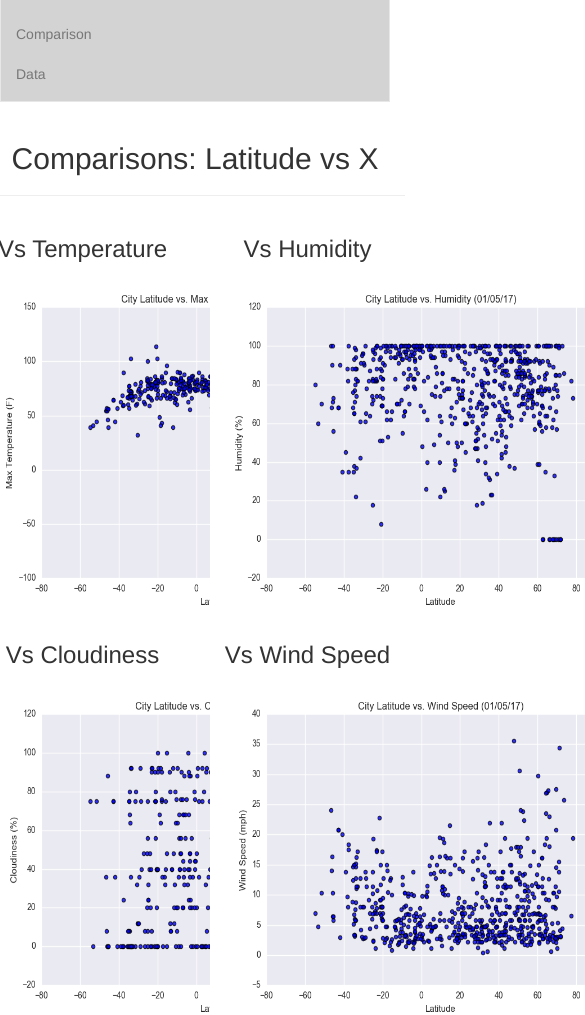
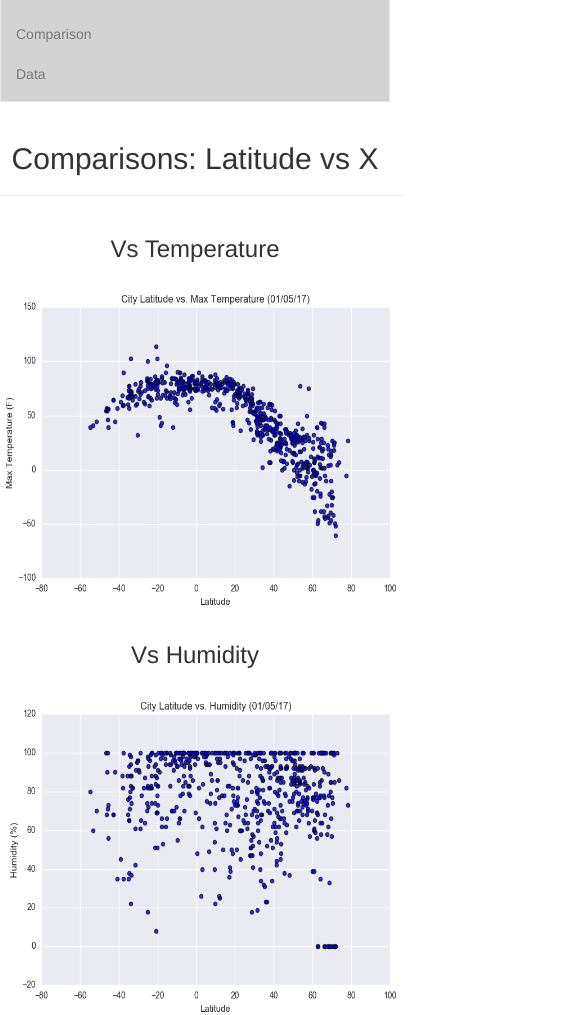
Before and after one commit to hijohnnyz/HiJohnnyZ.github.io, a plain HTML site: page comps.html in a window 390 px wide. Shown: the part 85-1100 px from the top of the page, 585 px wide, since content can reach past the window. Drawn offline with nearby package versions, Linux system fonts and the light colour scheme.

Commit message:
Update comps.html
Updated file

```diff
--- a/comps.html
+++ b/comps.html
@@ -33,24 +33,24 @@
                 <h2><center>Comparisons: Latitude vs X</center></h2>
                 <hr>
                 <div class="row"><center>
-                    <div class="col-lg-6 col-md-6 col-sm-6 col-xs-6">
+                    <div class="col-lg-6 col-md-6">
                         <h3>Vs Temperature</h3>
                         <a href="temps.html">
                         <img src="Resources/assets/images/Fig1.png" width="450px" height="350px" alt="image #1"></a>
                     </div>
-                    <div class="col-lg-6 col-md-6 col-sm-6 col-xs-6">
+                    <div class="col-lg-6 col-md-6">
                         <h3>Vs Humidity</h3>
                         <a href="humid.html">
                         <img src="Resources/assets/images/Fig2.png" width="450px" height="350px" alt="image #2"></a>
                     </div></center>
                 </div>
                 <div class="row"><center>
-                    <div class="col-lg-6 col-md-6 col-sm-6 col-xs-6">
+                    <div class="col-lg-6 col-md-6">
                         <h3>Vs Cloudiness</h3>
                         <a href="cloud.html">
                         <img src="Resources/assets/images/Fig3.png" width="450px" height="350px" alt="image #3"></a>
                     </div>
-                    <div class="col-lg-6 col-md-6 col-sm-6 col-xs-6">
+                    <div class="col-lg-6 col-md-6">
                         <h3>Vs Wind Speed</h3>
                         <a href="winds.html">
                         <img src="Resources/assets/images/Fig4.png" width="450px" height="350px" alt="image #4"></a>
```
